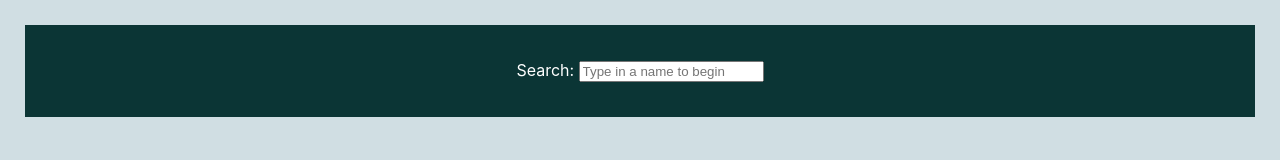
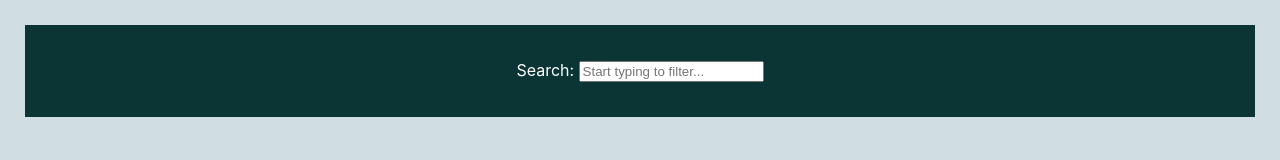
Before and after one commit to sarahlcox/employee-directory, a React (Create React App) app in the folder client/: page / in a window 1280 px wide. Shown: the top 160 px of the page. Built offline with nearby package versions, Linux system fonts and the light colour scheme; the HTML template or start-up script is replaced by a standard one.

Commit message:
search bar update

```diff
--- a/client/src/components/SearchBar.js
+++ b/client/src/components/SearchBar.js
@@ -15,7 +15,7 @@ function SearchBar(props) {
             list="term"
             type="text"
             className="form-control"
-            placeholder="Type in a name to begin"
+            placeholder="Start typing to filter..."
             id="term"
           />
         </div>
```
